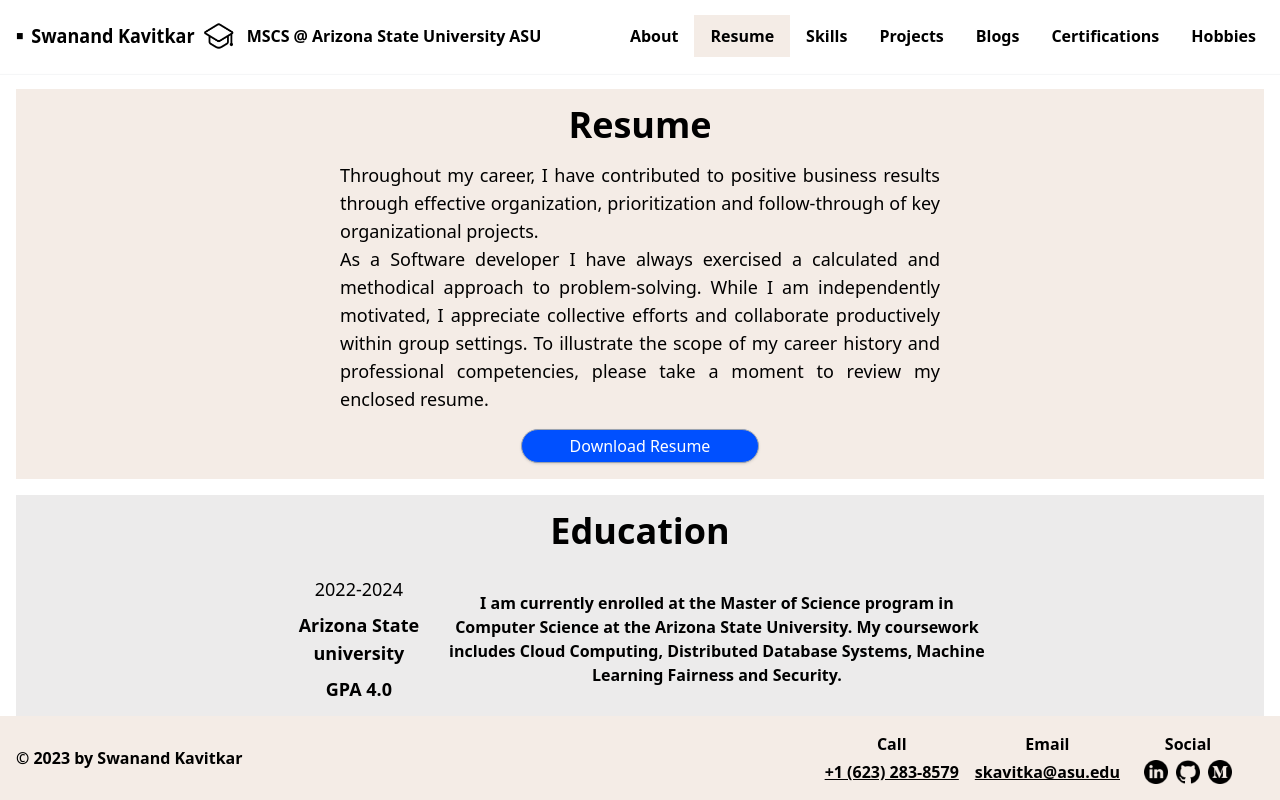
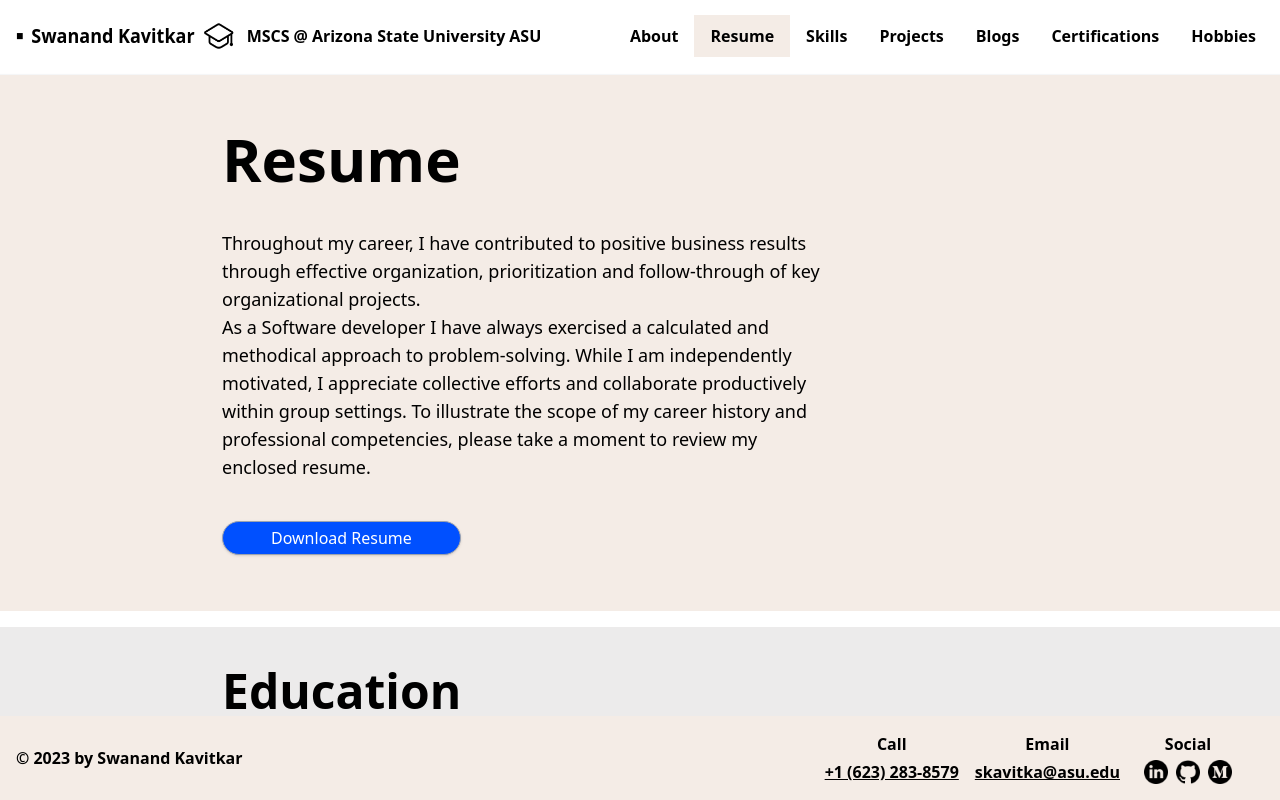
Before and after one commit to S-Threepio/S-Threepio.github.io, a React (Create React App) app: page /resume in a window 1280 px wide. Built offline with nearby package versions, Linux system fonts and the light colour scheme.

Commit message:
page 2 done

```diff
--- a/src/components/Education.js
+++ b/src/components/Education.js
@@ -3,15 +3,13 @@
 const Education = (props) => {
   const { data } = props;
   return (
-    <div className="flex flex-1 flex-col items-center justify-center lg:flex-row lg:gap-4 md:w-[600px] lg:w-[700px]">
-      <div className="flex flex-col gap-2 m-2 items-center justify-center text-center w-[400px]">
+    <div className="flex flex-col items-center justify-center lg:flex-row lg:gap-4">
+      <div className="flex flex-col items-center justify-center w-2/5 gap-2 m-2 text-center lg:items-start">
         <div className="text-lg font-normal">{data.year}</div>
         <div className="text-lg font-bold">{data.university}</div>
-        <div className="text-lg font-semibold">
-          GPA <span>{data.gpa}</span>
-        </div>
+        <div className="text-lg font-semibold">GPA {data.gpa}</div>
       </div>
-      <div className="font-semibold">{data.info}</div>
+      <div className="flex-1 font-semibold">{data.info}</div>
     </div>
   );
 };
--- a/src/components/Resume.js
+++ b/src/components/Resume.js
@@ -1,15 +1,16 @@
 import React from "react";
 import Education from "./Education";
+import Work from "./Work";
 
 const Resume = () => {
-  const data1 = {
+  const ed1 = {
     year: "2022-2024",
     university: "Arizona State university",
     gpa: "4.0",
     info: " I am currently enrolled at the Master of Science program in Computer Science at the Arizona State University. My coursework includes Cloud Computing, Distributed Database Systems, Machine Learning Fairness and Security.",
   };
 
-  const data2 = {
+  const ed2 = {
     year: "2015-2019",
     university: "Vishwakarma Institute of Technology",
     gpa: "3.98",
@@ -18,21 +19,45 @@
     of Algorithms, Web Technologies etc.",
   };
 
+  const wx1 = {
+    year: "August 2022 - Current",
+    organisation: "Arizona State University",
+    role: "Graduate Service Assistant",
+    detail: [
+      "I am currently working as a graduate service assistant for the CSE 434 : Computer networks.",
+      "My responsibilities include grading the assignments, labs and projects submitted by the students as well as resolving their queries related to grading",
+    ],
+  };
+
+  const wx2 = {
+    year: "July 2019 - May 2021",
+    organisation: "HSBC Software Development India",
+    role: "Software Engineer",
+    detail: [
+      "Built the HSBC Oman mobile banking app with 7 separate journeys involving payments and QR code features to deliver the regulatory requirements for Oman HSBC customers",
+      "Designed the architecture for Oman features to make them entity wise scalable using JSON objects as input configuration",
+      "Integrated features of Oman, Qatar and India into the HSBC’s global application spanning 60 countries with more than 20 modules to standardize all the developed functionalities",
+      "Refactored the Cheque deposit journeys of UK entity to align it with the MVP architecture with potential 60% code reduction in view fragments",
+      "Maintained the UI and Unit test coverage of 90% for all the features developed, to confirm that the different features within the HSBC global application are performing as expected",
+    ],
+  };
+
   return (
     <div className="overflow-scroll">
-      <div className="flex flex-col items-center flex-1 gap-4 px-8 py-4 mb-2 sm:m-4 bg-[#F4ECE6]">
-        <div className="text-4xl font-bold text-center">Resume</div>
-        <div className="text-lg text-justify md:w-[600px]">
-          Throughout my career, I have contributed to positive business results
-          through effective organization, prioritization and follow-through of
-          key organizational projects.
+      <div className="bg-[#F4ECE6] w-full flex p-6 justify-center">
+        <div className="flex flex-col gap-10 items-center lg:items-start px-8 py-4 mb-2 w-[900px] sm:m-4">
+          <div className="text-6xl font-bold w-max">Resume</div>
+          <div className="text-lg text-left md:w-[600px]">
+            Throughout my career, I have contributed to positive business
+            results through effective organization, prioritization and
+            follow-through of key organizational projects.
             <br />
             As a Software developer I have always exercised a calculated and
             methodical approach to problem-solving. While I am independently
             motivated, I appreciate collective efforts and collaborate
             productively within group settings. To illustrate the scope of my
-          career history and professional competencies, please take a moment to
-          review my enclosed resume.
+            career history and professional competencies, please take a moment
+            to review my enclosed resume.
           </div>
           <div
             href="/resume"
@@ -41,22 +66,25 @@
             Download Resume
           </div>
         </div>
+      </div>
 
-      <div className="flex flex-col items-center text-center flex-1 gap-4 px-8 py-4 mb-2 sm:m-4 bg-[#ECEBEB]">
-        <div className="text-4xl font-bold text-center">Education</div>
+      <div className="bg-[#ECEBEB] w-full justify-center text-center lg:text-left flex p-6 my-2 sm:my-4">
+        <div className="flex flex-col gap-10 px-8 py-4 items-center lg:items-start mb-2 w-[900px] ">
+          <div className="text-5xl font-bold text-left w-max">Education</div>
           <div className="flex flex-col items-center justify-center gap-10">
-          <Education data={data1} />
-          <Education data={data2} />
+            <Education data={ed1} />
+            <Education data={ed2} />
+          </div>
         </div>
       </div>
 
-      <div className="flex flex-col items-center text-center flex-1 gap-4 px-8 py-4 mb-2 sm:m-4 bg-[#ECEBEB]">
-        <div className="text-4xl font-bold text-center">
-          Work <br /> Experience
+      <div className="bg-[#ECEBEB] w-full justify-center flex p-6 my-2 sm:my-4">
+        <div className="flex flex-col gap-10 px-8 py-4 items-center lg:items-start mb-2 w-[900px] ">
+          <div className="text-5xl font-bold text-left w-max">Work</div>
+          <div className="flex flex-col items-center justify-center gap-10">
+            <Work data={wx1} />
+            <Work data={wx2} />
           </div>
-        <div className="flex flex-col items-center justify-center gap-10">
-          <Education data={data1} />
-          <Education data={data2} />
         </div>
       </div>
 
--- a/src/components/Work.js
+++ b/src/components/Work.js
@@ -1,19 +1,28 @@
-import React from "react";
+import React, { useEffect } from "react";
+import { Link } from "react-router-dom";
 
-const Work = (props) => {
+const Education = (props) => {
+  useEffect(() => {
+    console.log(props.data.detail);
+  });
+
   const { data } = props;
   return (
-    <div className="flex flex-1 flex-col items-center justify-center lg:flex-row lg:gap-4 md:w-[600px] lg:w-[700px]">
-      <div className="flex flex-col gap-2 m-2 items-center justify-center text-center w-[400px]">
+    <div className="flex flex-col items-center justify-center lg:flex-row lg:gap-4">
+      <div className="flex flex-col items-center justify-center w-2/5 gap-2 m-2 text-center lg:items-start">
         <div className="text-lg font-normal">{data.year}</div>
-        <div className="text-lg font-bold">{data.university}</div>
-        <div className="text-lg font-semibold">
-          GPA <span>{data.gpa}</span>
-        </div>
+        <div className="text-lg font-bold">{data.organisation}</div>
+        <div className="text-lg font-semibold">{data.role}</div>
       </div>
-      <div className="font-semibold">{data.info}</div>
+      <div className="flex-1 font-semibold">
+        <ul className="flex flex-col gap-2 list-disc">
+          {data.detail.map((point, index) => (
+            <li key={index}> {point} </li>
+          ))}
+        </ul>
+      </div>
     </div>
   );
 };
 
-export default Work;
+export default Education;
```
Lines whose indentation alone changed are shown as unchanged.
